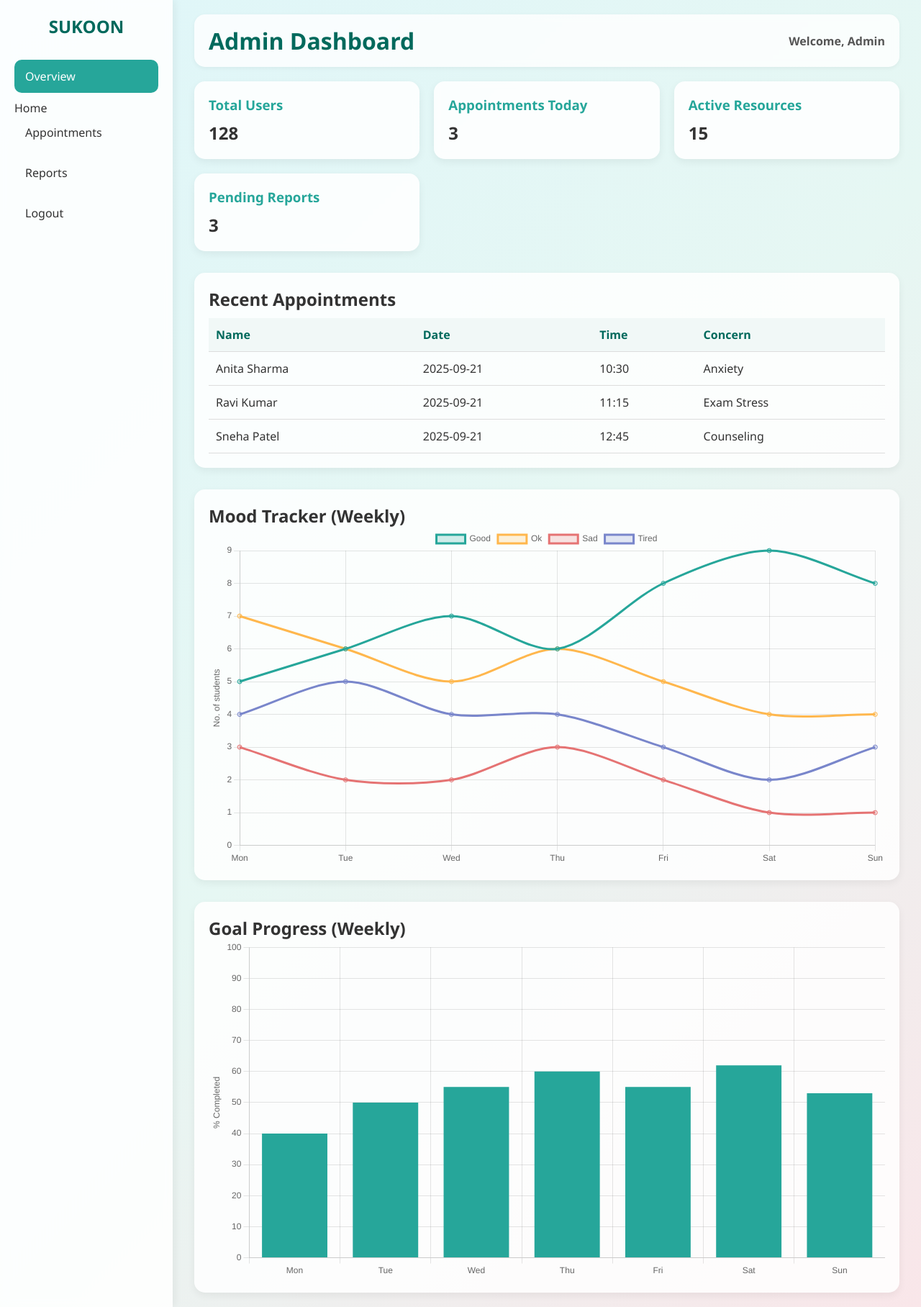
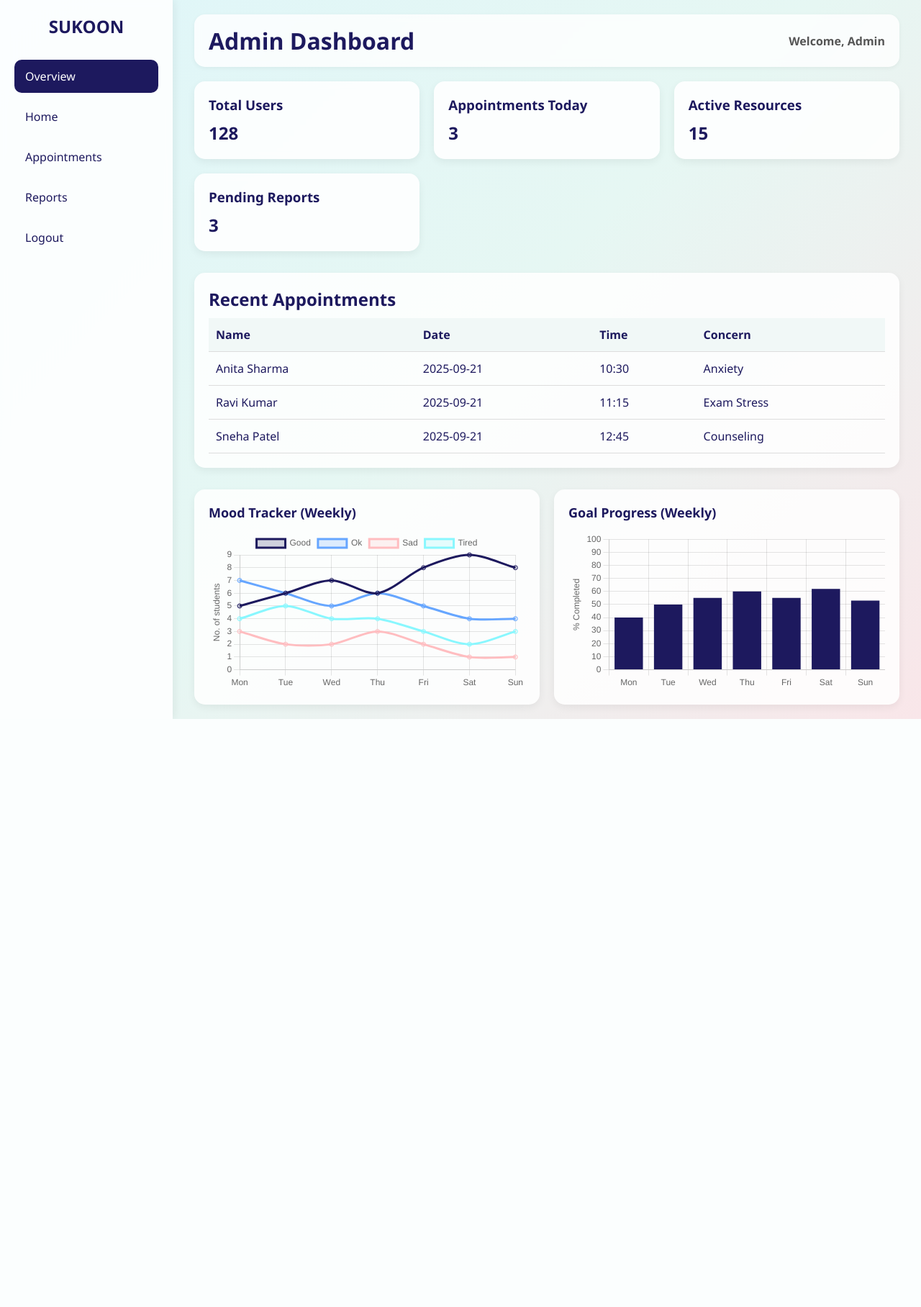
Before and after one commit to Lynx-Mayank/SUKOON, a Flask app: page /admin-dashboard in a window 1280 px wide. Shown: the whole page at 72% size. After the commit the page ends 999 px from the top, so only its background shows below. Run offline with Flask 3, Linux system fonts and the light colour scheme; the visitor is signed in with stand-in values (Sample User, id 1).

Commit message:
Update admindashboard.html

```diff
--- a/final/templates/admindashboard.html
+++ b/final/templates/admindashboard.html
@@ -10,7 +10,7 @@
       margin: 0;
       font-family: "Segoe UI", Arial, sans-serif;
       background: linear-gradient(135deg, #dff6f9 0%, #e6f7f3 50%, #f9e6e9 100%);
-      color: #333;
+      color: #1D195E;
     }
     h1, h2, h3 { margin: 0; }
     a { text-decoration: none; color: inherit; }
@@ -30,7 +30,7 @@
     }
     .sidebar h2 {
       text-align: center;
-      color: #00695c;
+      color: #1D195E;
       font-weight: 800;
       margin-bottom: 30px;
     }
@@ -43,7 +43,7 @@
       transition: background 0.3s;
     }
     .nav-link:hover, .nav-link.active {
-      background: #26a69a;
+      background: #1D195E;
       color: #fff;
     }
 
@@ -59,7 +59,7 @@
       box-shadow: 0 2px 6px rgba(0,0,0,0.05);
       margin-bottom: 20px;
     }
-    .header h1 { color: #00695c; }
+    .header h1 { color: #1D195E; }
     .user { font-weight: bold; color: #555; }
 
     .cards {
@@ -76,8 +76,8 @@
       transition: transform 0.2s;
     }
     .card:hover { transform: translateY(-3px); }
-    .card h3 { color: #26a69a; margin-bottom: 10px; }
-    .stat { font-size: 24px; font-weight: 700; color: #333; }
+    .card h3 { color: #1D195E; margin-bottom: 10px; }
+    .stat { font-size: 24px; font-weight: 700; color: #1D195E; }
 
     .table-section {
       margin-top: 30px;
@@ -92,13 +92,13 @@
       border-bottom: 1px solid #ddd;
       text-align: left;
     }
-    table th { background: #f1f8f7; color: #00695c; }
+    table th { background: #f1f8f7; color: #1D195E; }
     table tr:hover { background: #f9f9f9; }
 
     .btn {
       display: inline-block;
       padding: 10px 16px;
-      background: #26a69a;
+      background: #1D195E;
       color: white;
       border: none;
       border-radius: 8px;
@@ -106,14 +106,27 @@
       font-weight: bold;
       transition: background 0.3s;
     }
-    .btn:hover { background: #00796b; }
+    .btn:hover { background: #0f0c3d; }
+
+    /* Charts side by side layout */
+    .charts-wrapper {
+      display: grid;
+      grid-template-columns: 1fr 1fr;
+      gap: 20px;
+      margin-top: 30px;
+    }
 
     .chart-section {
-      margin-top: 30px;
       background: #ffffffdd;
       border-radius: 15px;
       padding: 20px;
       box-shadow: 0 4px 12px rgba(0,0,0,0.06);
+    }
+
+    .chart-section h2 {
+      color: #1D195E;
+      margin-bottom: 15px;
+      font-size: 18px;
     }
 
     @media (max-width: 768px) {
@@ -121,6 +134,11 @@
       .sidebar { flex-direction: row; overflow-x: auto; }
       .sidebar h2 { display: none; }
       .nav-link { margin: 0 8px 0 0; }
+
+      /* Stack charts vertically on mobile */
+      .charts-wrapper {
+        grid-template-columns: 1fr;
+      }
     }
   </style>
 </head>
@@ -130,7 +148,7 @@
     <aside class="sidebar">
       <h2>SUKOON</h2>
       <a href="#" class="nav-link active">Overview</a>
-      <a href="/home">Home</a>
+      <a href="/home" class="nav-link">Home</a>
       <a href="#" class="nav-link">Appointments</a>
       <!-- <a href="#" class="nav-link">Users</a> -->
       <!-- <a href="#" class="nav-link">Resources</a> -->
@@ -186,6 +204,8 @@
         </table>
       </div>
 
+      <!-- Charts Wrapper - Now side by side -->
+      <div class="charts-wrapper">
         <!-- Mood Tracker -->
         <div class="chart-section">
           <h2>Mood Tracker (Weekly)</h2>
@@ -197,6 +217,8 @@
           <h2>Goal Progress (Weekly)</h2>
           <canvas id="goalChart"></canvas>
         </div>
+      </div>
+
     </main>
   </div>
 
@@ -241,29 +263,29 @@
           {
             label: "Good",
             data: [5,6,7,6,8,9,8],
-            borderColor: "#26a69a",
-            backgroundColor: "rgba(38,166,154,0.2)",
+            borderColor: "#1D195E",
+            backgroundColor: "rgba(29,25,94,0.2)",
             tension: 0.3
           },
           {
             label: "Ok",
             data: [7,6,5,6,5,4,4],
-            borderColor: "#ffb74d",
-            backgroundColor: "rgba(255,183,77,0.2)",
+            borderColor: "#66a6ff",
+            backgroundColor: "rgba(102,166,255,0.2)",
             tension: 0.3
           },
           {
             label: "Sad",
             data: [3,2,2,3,2,1,1],
-            borderColor: "#e57373",
-            backgroundColor: "rgba(229,115,115,0.2)",
+            borderColor: "#FFBDC0",
+            backgroundColor: "rgba(255,189,192,0.2)",
             tension: 0.3
           },
           {
             label: "Tired",
             data: [4,5,4,4,3,2,3],
-            borderColor: "#7986cb",
-            backgroundColor: "rgba(121,134,203,0.2)",
+            borderColor: "#89f7fe",
+            backgroundColor: "rgba(137,247,254,0.2)",
             tension: 0.3
           }
         ]
@@ -285,7 +307,7 @@
           {
             label: "Goals Completed (%)",
             data: [40, 50, 55, 60, 55, 62, 53],
-            backgroundColor: "#26a69a"
+            backgroundColor: "#1D195E"
           }
         ]
       },
@@ -306,7 +328,6 @@ document.querySelectorAll(".logout").forEach(btn => {
       });
     });
 
-
   </script>
 </body>
 </html>
```
Lines whose indentation alone changed are shown as unchanged.
